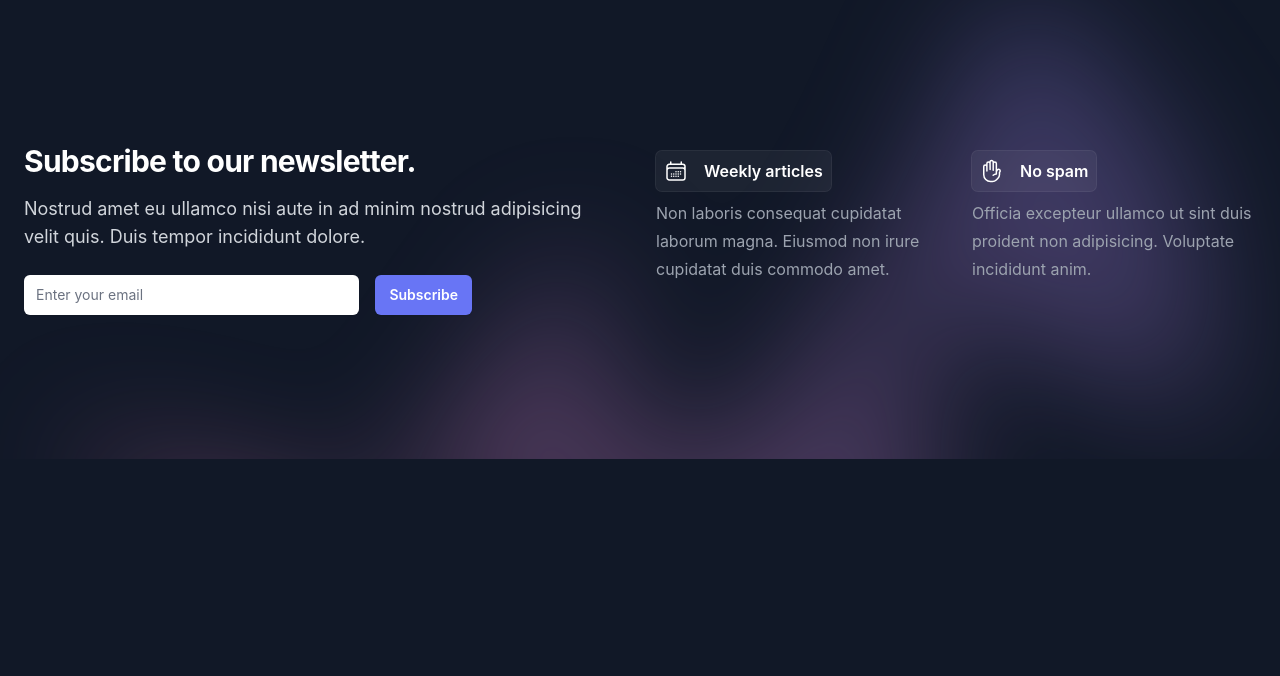
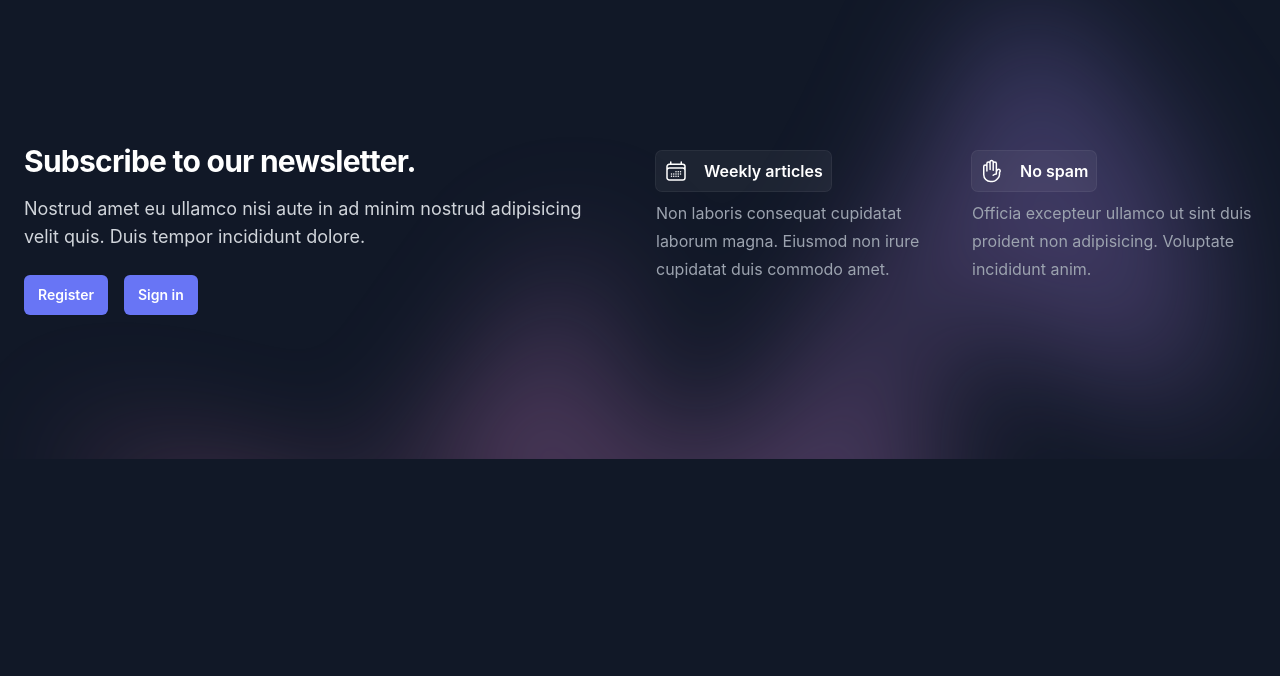
Before and after one commit to inferness/NewsFlash, a Flask app: page / in a window 1280 px wide. Shown: the part 81-757 px from the top of the page. Run offline with Flask 3, Linux system fonts and the light colour scheme; style sheets or scripts are compiled from the project's sources; some libraries are stand-ins or nearby versions.

Commit message:
subscribe button in homepage

```diff
--- a/templates/base.html
+++ b/templates/base.html
@@ -29,7 +29,7 @@
             <a href="{{url_for('routes.home')}}" class="block py-2 pl-3 pr-4 rounded" aria-current="page">Home</a>
           </li>
           <li class="hover:text-blue-500">
-            <button id="dropdownNavbarLink" data-dropdown-toggle="dropdownNavbar" class="text-white flex justify-center items-center py-2 pl-3 pr-4 rounded">Dropdown
+            <button id="dropdownNavbarLink" data-dropdown-toggle="dropdownNavbar" class="text-white hover:text-blue-500 flex justify-center items-center py-2 pl-3 pr-4 rounded">Dropdown
               <svg class="w-2.5 h-2.5 ml-2.5" aria-hidden="true" xmlns="http://www.w3.org/2000/svg" fill="none" viewBox="0 0 10 6">
                 <path stroke="currentColor" stroke-linecap="round" stroke-linejoin="round" stroke-width="2" d="m1 1 4 4 4-4"/>
               </svg>
--- a/templates/home.html
+++ b/templates/home.html
@@ -7,10 +7,9 @@
         <div class="max-w-xl lg:max-w-lg">
           <h2 class="text-3xl font-bold tracking-tight text-white sm:text-4xl">Subscribe to our newsletter.</h2>
           <p class="mt-4 text-lg leading-8 text-gray-300">Nostrud amet eu ullamco nisi aute in ad minim nostrud adipisicing velit quis. Duis tempor incididunt dolore.</p>
-          <div class="mt-6 flex max-w-md gap-x-4">
-            <label for="email-address" class="sr-only">Email address</label>
-            <input id="email-address" name="email" type="email" autocomplete="email" required class="min-w-0 flex-auto rounded-md border-0 bg-white/5 px-3.5 py-2 text-white shadow-sm ring-1 ring-inset ring-white/10 focus:ring-2 focus:ring-inset focus:ring-indigo-500 sm:text-sm sm:leading-6" placeholder="Enter your email">
-            <button type="submit" class="flex-none rounded-md bg-indigo-500 px-3.5 py-2.5 text-sm font-semibold text-white shadow-sm hover:bg-indigo-400 focus-visible:outline focus-visible:outline-2 focus-visible:outline-offset-2 focus-visible:outline-indigo-500">Subscribe</button>
+          <div class="mt-6 flex max-w-md gap-x-4 relative">
+            <button href="#" class="flex-none rounded-md bg-indigo-500 px-3.5 py-2.5 text-sm font-semibold text-white shadow-sm hover:bg-indigo-400 focus-visible:outline focus-visible:outline-2 focus-visible:outline-offset-2 focus-visible:outline-indigo-500">Register</button>
+            <button href="#" class="flex-none rounded-md bg-indigo-500 px-3.5 py-2.5 text-sm font-semibold text-white shadow-sm hover:bg-indigo-400 focus-visible:outline focus-visible:outline-2 focus-visible:outline-offset-2 focus-visible:outline-indigo-500">Sign in</button>
           </div>
         </div>
         <dl class="grid grid-cols-1 gap-x-8 gap-y-10 sm:grid-cols-2 lg:pt-2">
```
